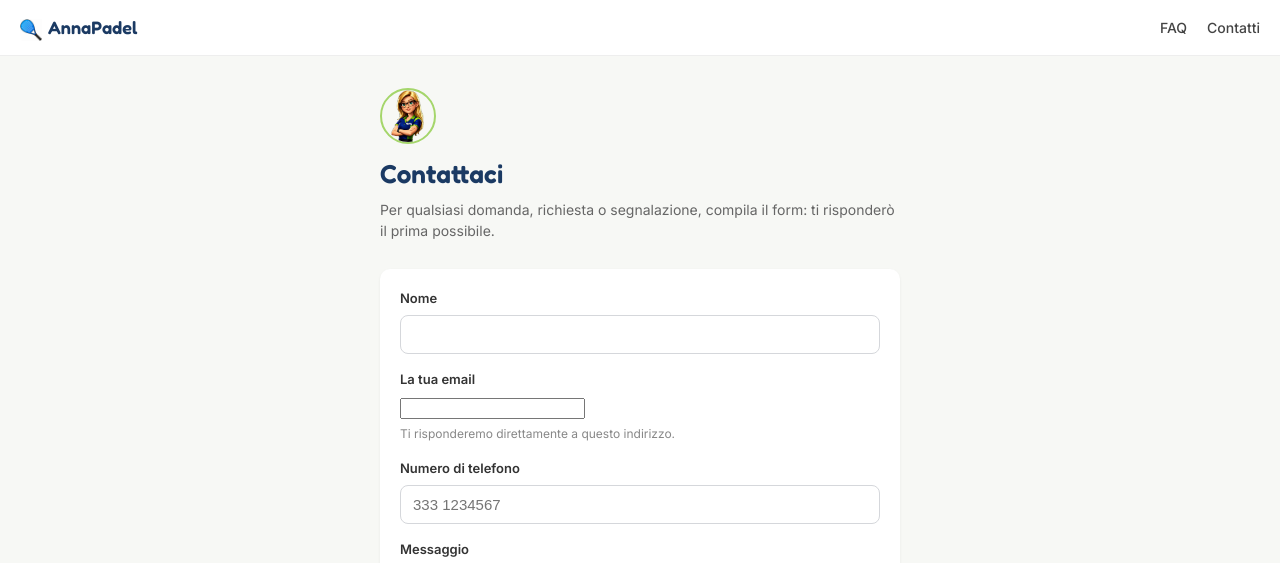
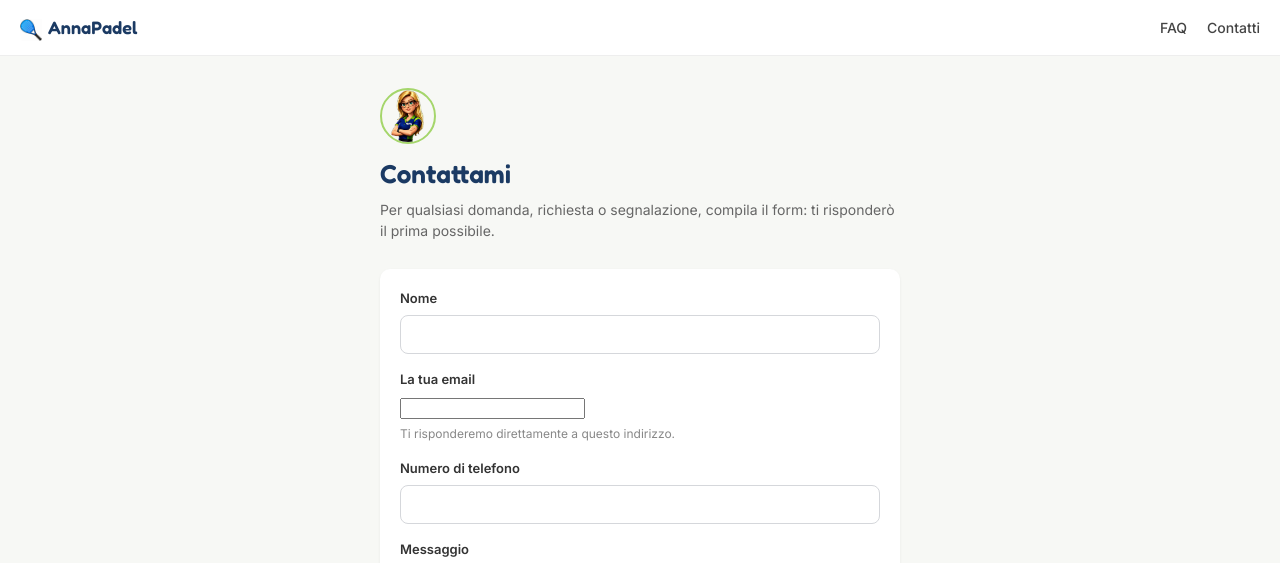
Before and after one commit to theseo212/padel-frontend, a Next.js app: page /contatti in a window 1280 px wide. Shown: the top 563 px of the page. Built offline with nearby package versions, Linux system fonts and the light colour scheme.

Commit message:
Add files via upload

```diff
--- a/app/contatti/page.js
+++ b/app/contatti/page.js
@@ -60,7 +60,7 @@ export default function Contatti() {
     <main className="pagina">
       <div className="intestazione">
         <img src="/anna-avatar.png" alt="Anna" className="avatar-pagina" />
-        <h1>Contattaci</h1>
+        <h1>Contattami</h1>
         <p>Per qualsiasi domanda, richiesta o segnalazione, compila il form: ti risponderò il prima possibile.</p>
       </div>
 
@@ -78,7 +78,7 @@ export default function Contatti() {
         </div>
         <div className="campo">
           <label htmlFor="telefono">Numero di telefono</label>
-          <input id="telefono" type="tel" placeholder="333 1234567" value={telefono} onChange={(e) => setTelefono(e.target.value)} />
+          <input id="telefono" type="tel" placeholder="" value={telefono} onChange={(e) => setTelefono(e.target.value)} />
         </div>
         <div className="campo">
           <label htmlFor="messaggio">Messaggio</label>
```
